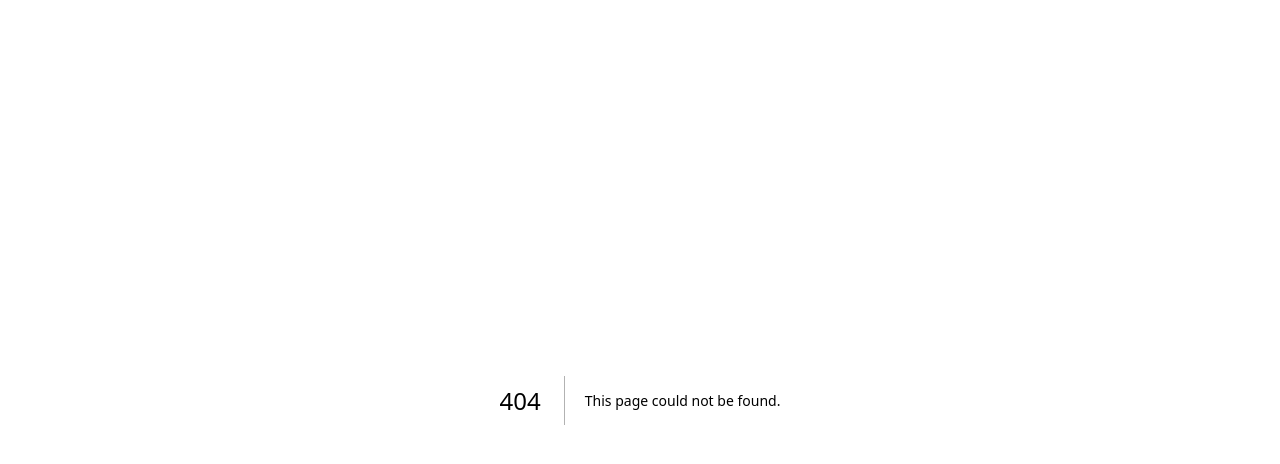
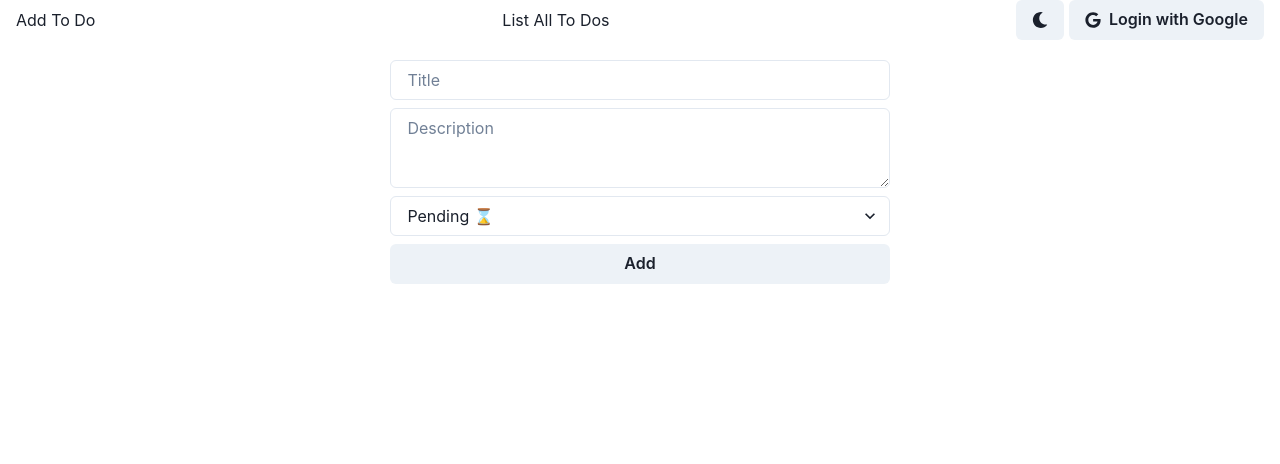
Before and after one commit to patrickhulten/planner_app, a Next.js app: page /add-todo in a window 1280 px wide. Before the commit this address had no page. Shown: the top 464 px of the page. Built offline with nearby package versions, Linux system fonts and the light colour scheme; no server answers.

Commit message:
added file

```diff
--- /dev/null
+++ b/pages/add-todo.js
@@ -0,0 +1,12 @@
+import { Container } from "@chakra-ui/react";
+import AddTodo from "../components/AddTodo";
+import Auth from "../components/Auth";
+
+export default function AddToDo() {
+  return (
+    <Container maxW="7xl">
+      <Auth />
+      <AddTodo />
+    </Container>
+  );
+}
```
